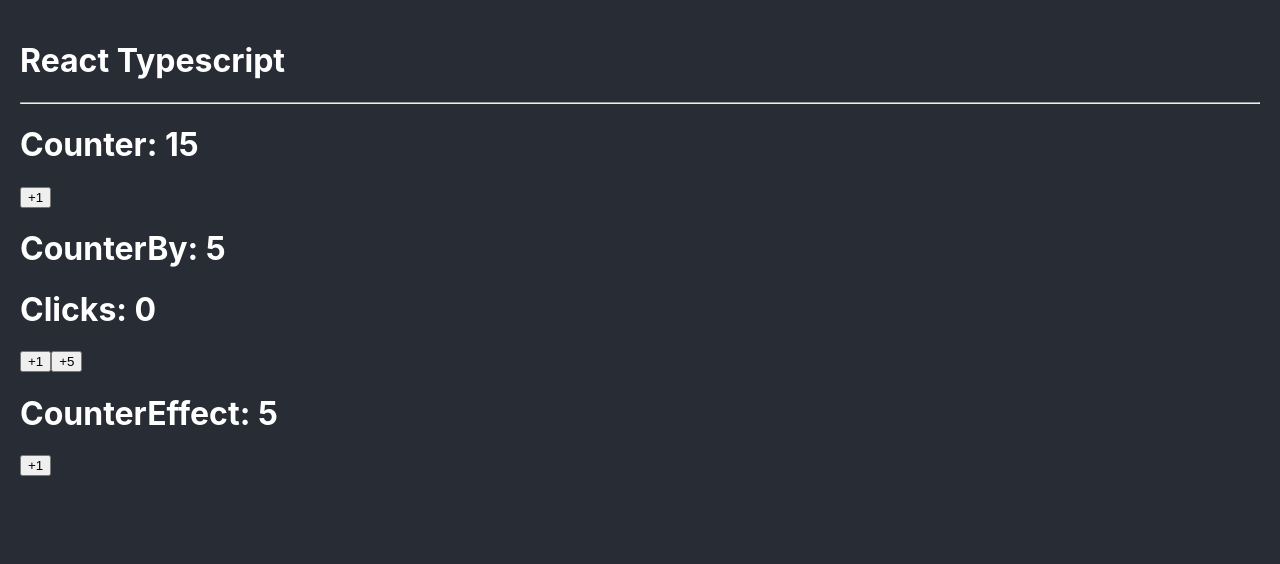
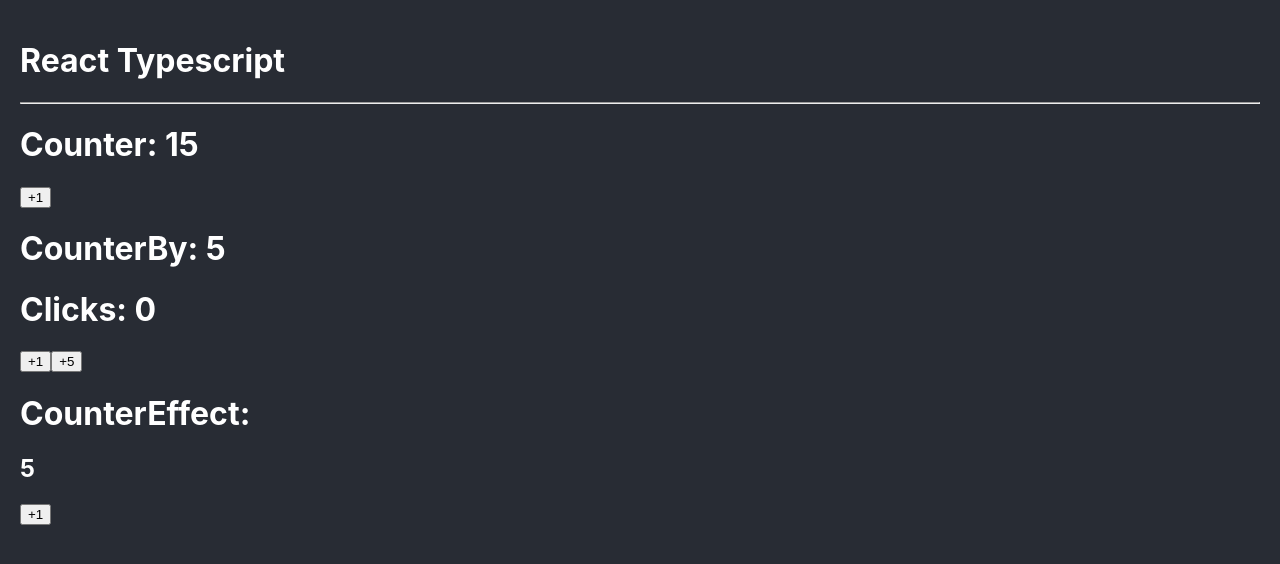
Before and after one commit to amontalvof/react-typescript-bases, a React (Create React App) app: page / in a window 1280 px wide. Shown: the top 564 px of the page. Built offline with nearby package versions, Linux system fonts and the light colour scheme.

Commit message:
feat: Perform animation when maximum value is reached

```diff
--- a/package.json
+++ b/package.json
@@ -10,6 +10,7 @@
     "@types/node": "^12.0.0",
     "@types/react": "^17.0.0",
     "@types/react-dom": "^17.0.0",
+    "gsap": "^3.8.0",
     "react": "^17.0.2",
     "react-dom": "^17.0.2",
     "react-scripts": "4.0.3",
--- a/src/bases/CounterEffect.tsx
+++ b/src/bases/CounterEffect.tsx
@@ -1,4 +1,5 @@
 import { useEffect, useState } from 'react';
+import { gsap } from 'gsap';
 
 const MAXIMUM_COUNT = 10;
 
@@ -17,11 +18,15 @@
             '%cThe maximum value was reached',
             'color: red; background-color: black'
         );
+        gsap.to('h2', { y: -10, duration: 0.2, ease: 'ease.out' }).then(() =>
+            gsap.to('h2', { y: 0, duration: 1, ease: 'bounce.out' })
+        );
     }, [counter]);
 
     return (
         <>
-            <h1>CounterEffect: {counter}</h1>
+            <h1>CounterEffect: </h1>
+            <h2>{counter}</h2>
             <button onClick={handleClick}>+1</button>
         </>
     );
```
Also changed, not shown: 1 other file (tests, documents, lock files or other folders).
